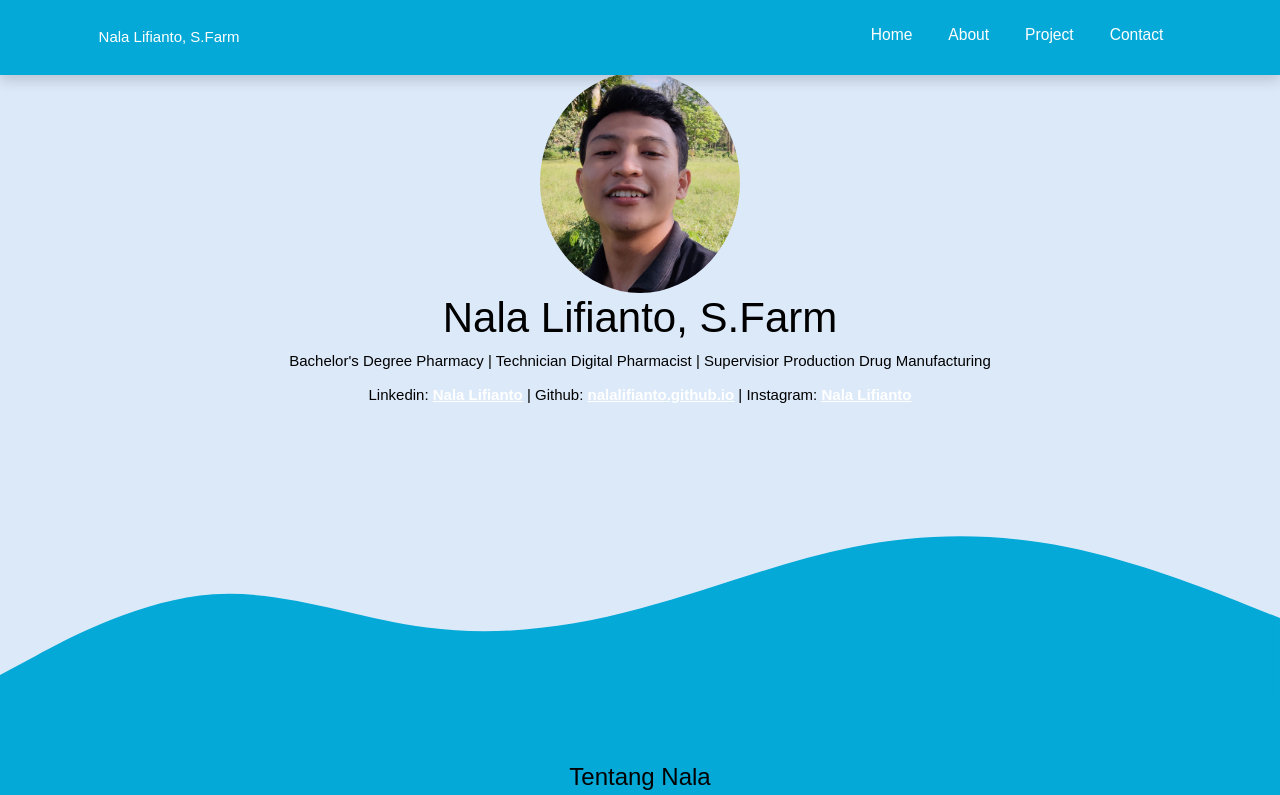
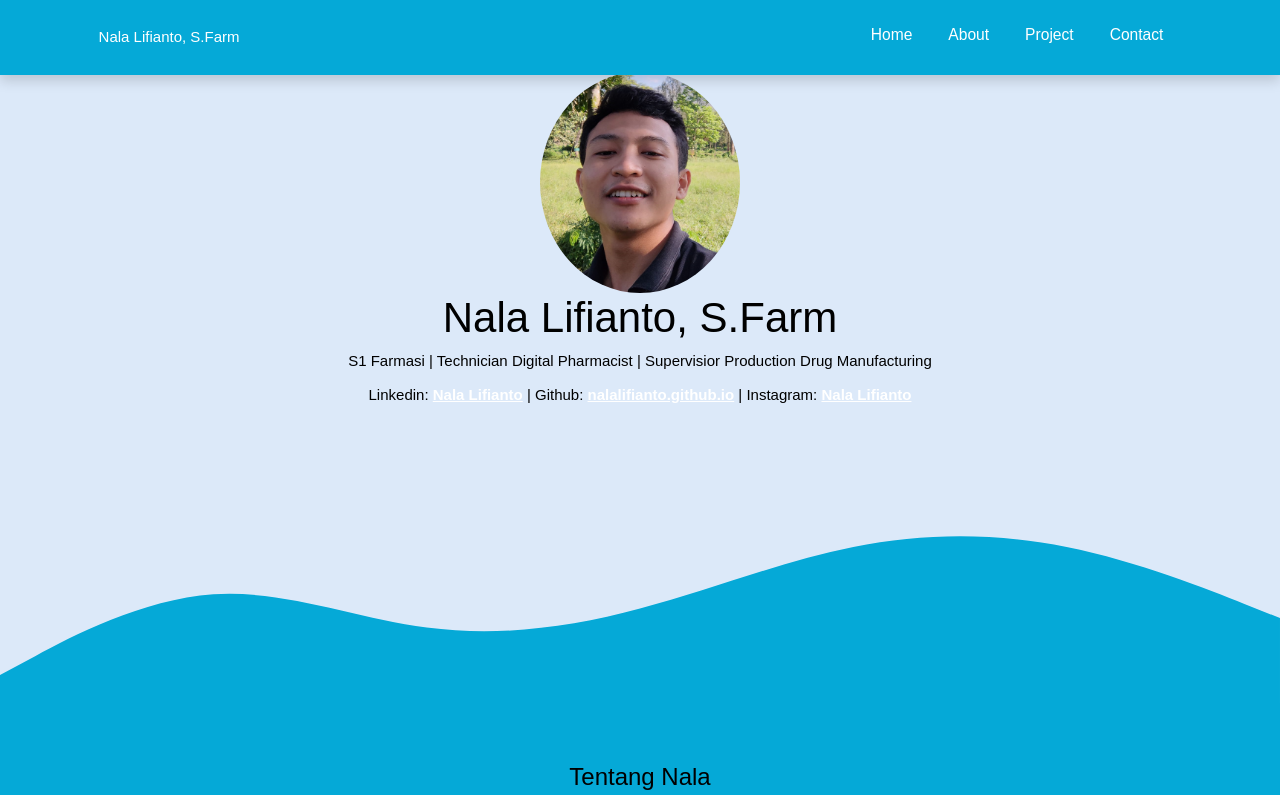
Before and after one commit to nalalifianto/nalalifianto.github.io, a plain HTML site: page index.html in a window 1280 px wide. Shown: the top 795 px of the page. Drawn offline with nearby package versions, Linux system fonts and the light colour scheme.

Commit message:
s1farmasi

```diff
--- a/index.html
+++ b/index.html
@@ -42,7 +42,7 @@
     <section class="jumbotron text-center">
       <img src="img/nala1.png" alt="Nala Lifianto" width="200" class="rounded-circle img-tumbnail" />
       <h1 class="display-4">Nala Lifianto, S.Farm</h1>
-      <p class="lead">Bachelor's Degree Pharmacy | Technician Digital Pharmacist | Supervisior Production Drug Manufacturing</p>
+      <p class="lead">S1 Farmasi | Technician Digital Pharmacist | Supervisior Production Drug Manufacturing</p>
       <p class="lead">
         Linkedin: <a href="https://api.whatsapp.com/send/?phone=6282131436134&text&type=phone_number&app_absent=0" class="text-white fw-bold">Nala Lifianto</a> | Github:
         <a href="https://api.whatsapp.com/send/?phone=6282131436134&text&type=phone_number&app_absent=0" class="text-white fw-bold">nalalifianto.github.io</a> | Instagram:
```
